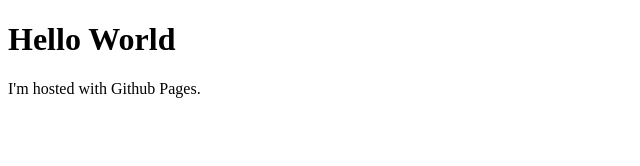
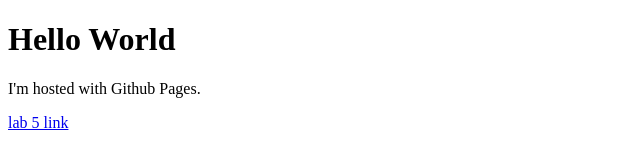
Before and after one commit to mjasman/mjasman.github.io, a plain HTML site: page index.html in a window 1280 px wide. Shown: the full height of the page, 0-640 px from the left. Drawn offline with Linux system fonts and the light colour scheme.

Commit message:
Update index.html

```diff
--- a/index.html
+++ b/index.html
@@ -3,5 +3,6 @@
     <body>
         <h1>Hello World</h1>
         <p>I'm hosted with Github Pages.</p>
+        <a href="lab_5_json.html">lab 5 link</a>
     </body>
 </html>
```
